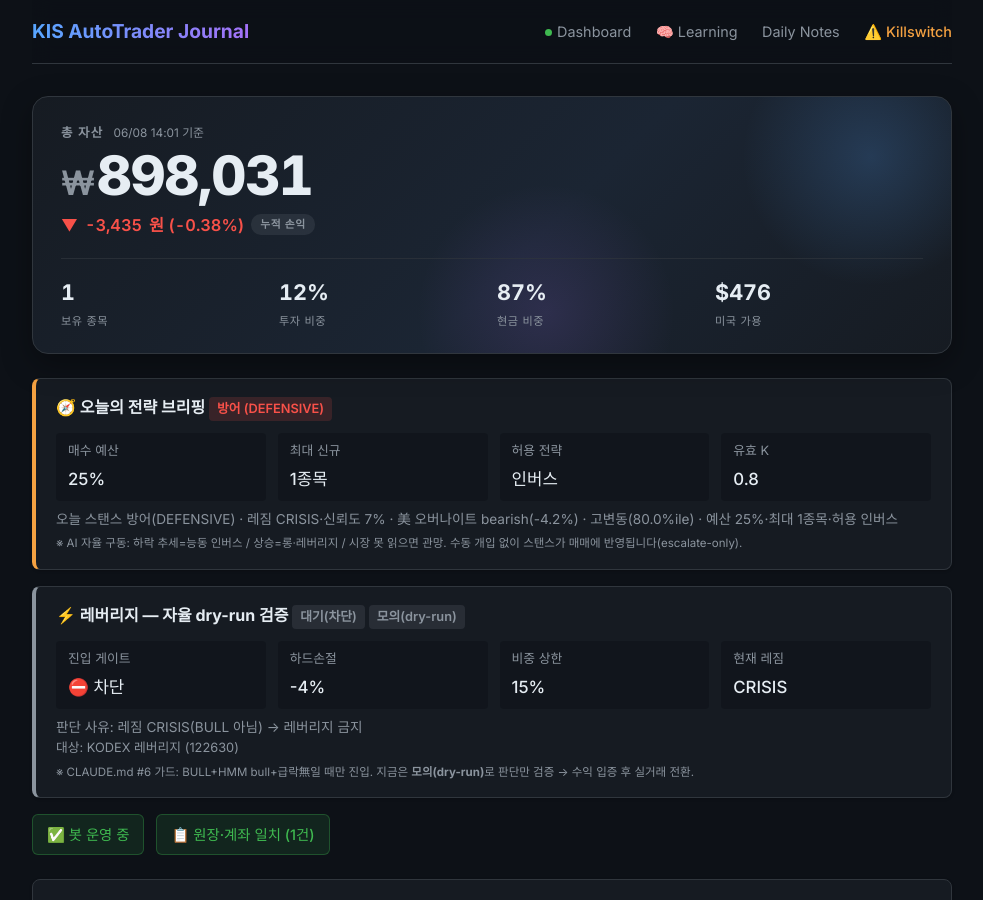
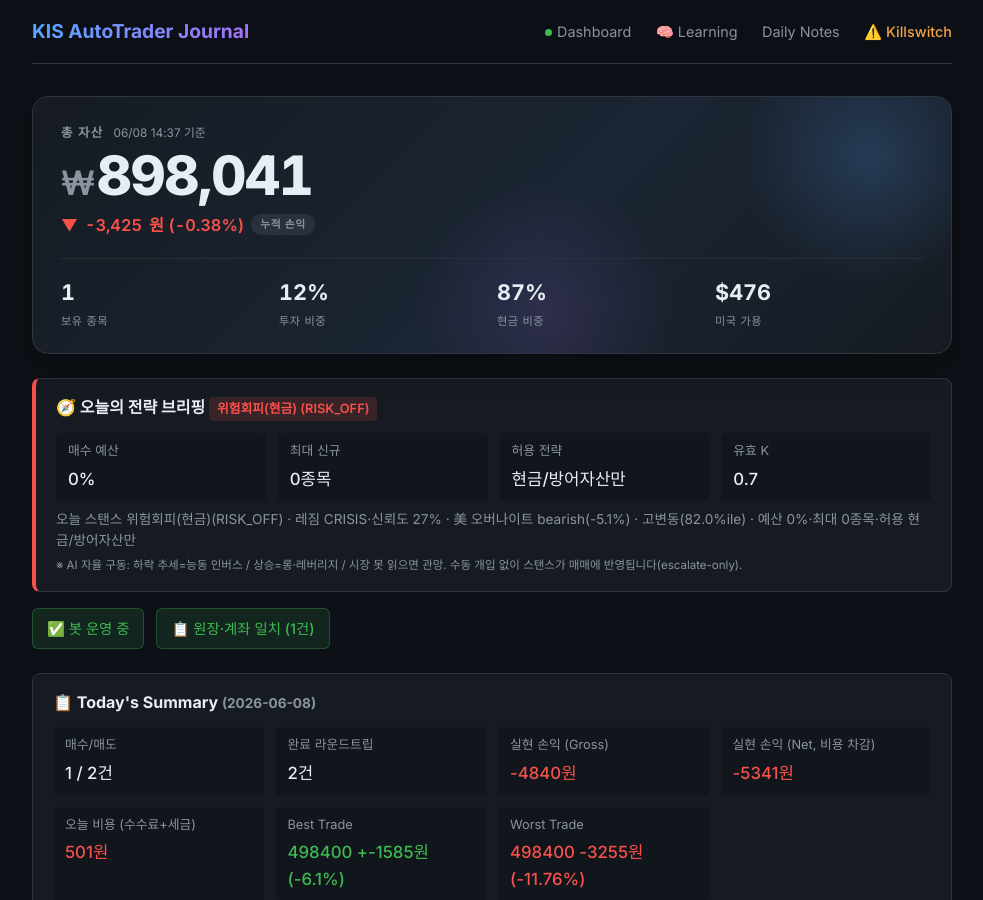
Before and after one commit to BudongJW/kis-trading-journal, a Jekyll site: the page built from index.html, in a window 1280 px wide and 900 px high. Shown: the whole window, without its empty margins (148-1131 px from the left). Built offline with Jekyll 4.4.1, drawn with Linux system fonts in a browser that asks for light colours; nearby versions of some CDN libraries; some of the changed text lies outside the part shown.

Commit message:
auto: portfolio update 14:37

```diff
--- a/_data/portfolio.json
+++ b/_data/portfolio.json
@@ -1,5 +1,5 @@
 {
-  "updated_at": "2026-06-08T14:01:38.368173",
+  "updated_at": "2026-06-08T14:37:17.693422",
   "initial_capital": 500000,
   "cash": 726981,
   "holdings": [
@@ -7,15 +7,12 @@
       "symbol": "214980",
       "name": "KODEX 단기채권PLUS",
       "qty": 1,
-      "current_price": 114630,
-      "value": 114630,
+      "current_price": 114640,
+      "value": 114640,
       "buy_price": 114630,
-      "pnl": 0,
+      "pnl": 10,
       "pnl_pct": 0.0,
-      "atr_at_buy": 0.0,
-      "hold_days": 0,
-      "peak_price": 114625,
-      "stop_price": 111186
+      "stop_price": 111191
     }
   ],
   "reconcile": {
@@ -31,12 +28,12 @@
     "set_at": "",
     "set_by": ""
   },
-  "holdings_value": 114630,
-  "total_value": 898031,
-  "total_pnl": -3435,
+  "holdings_value": 114640,
+  "total_value": 898041,
+  "total_pnl": -3425,
   "total_pnl_pct": -0.38,
   "realized_pnl": -3435,
-  "unrealized_pnl": 0,
+  "unrealized_pnl": 10,
   "total_trades": 9,
   "completed_trades": 4,
   "winning_trades": 1,
@@ -52,8 +49,7 @@
       "side": "buy",
       "qty": 1,
       "price": 27670,
-      "amount": 27670,
-      "reason": ""
+      "amount": 27670
     },
     {
       "timestamp": "2026-06-04T09:13:38",
@@ -64,8 +60,7 @@
       "side": "buy",
       "qty": 1,
       "price": 166100,
-      "amount": 166100,
-      "reason": ""
+      "amount": 166100
     },
     {
       "timestamp": "2026-06-04T11:16:38",
@@ -76,8 +71,7 @@
       "side": "sell",
       "qty": 1,
       "price": 168510,
-      "amount": 168510,
-      "reason": ""
+      "amount": 168510
     },
     {
       "timestamp": "2026-06-04T14:44:06",
@@ -88,8 +82,7 @@
       "side": "buy",
       "qty": 1,
       "price": 169405,
-      "amount": 169405,
-      "reason": ""
+      "amount": 169405
     },
     {
       "timestamp": "2026-06-04T15:21:08",
@@ -100,8 +93,7 @@
       "side": "sell",
       "qty": 1,
       "price": 168400,
-      "amount": 168400,
-      "reason": ""
+      "amount": 168400
     },
     {
       "timestamp": "2026-06-05T09:11:01",
@@ -112,8 +104,7 @@
       "side": "buy",
       "qty": 1,
       "price": 26000,
-      "amount": 26000,
-      "reason": ""
+      "amount": 26000
     },
     {
       "timestamp": "2026-06-08T12:50:18",
@@ -124,8 +115,7 @@
       "side": "sell",
       "qty": 1,
       "price": 148420,
-      "amount": 148420,
-      "reason": "매도: 손절매 (-12.4% ≤ -3%)"
+      "amount": 148420
     },
     {
       "timestamp": "2026-06-08T12:50:19",
@@ -136,8 +126,7 @@
       "side": "sell",
       "qty": 2,
       "price": 24415,
-      "amount": 48830,
-      "reason": "매도: 손절매 (-9.0% ≤ -3%)"
+      "amount": 48830
     },
     {
       "timestamp": "2026-06-08T14:01:36",
@@ -148,8 +137,7 @@
       "side": "buy",
       "qty": 1,
       "price": 114625,
-      "amount": 114625,
-      "reason": "방어자산 매수: CRISIS 레짐 — 모멘텀 0.0435"
+      "amount": 114625
     }
   ],
   "realized": [
@@ -508,30 +496,30 @@
     },
     {
       "date": "2026-06-08",
-      "total_value": 898031,
+      "total_value": 898041,
       "cash": 726981,
-      "holdings_value": 114630,
-      "day_pnl": -5341,
-      "cumul_pnl": -3435,
+      "holdings_value": 114640,
+      "day_pnl": -5331,
+      "cumul_pnl": -3425,
       "realized_pnl": -3435,
-      "unrealized_pnl": 0,
+      "unrealized_pnl": 10,
       "net_deposit": 401466,
       "regime": "up",
-      "hmm_state": "bear",
-      "confidence": 0.07,
-      "k_value": 0.7
+      "hmm_state": "unknown",
+      "confidence": 0.27,
+      "k_value": 0.6000000000000001
     }
   ],
   "market": {
     "regime": "up",
-    "hmm_state": "bear",
-    "confidence": 0.07,
+    "hmm_state": "unknown",
+    "confidence": 0.27,
     "volatility": "high",
-    "vol_percentile": 80.0,
+    "vol_percentile": 82.0,
     "overnight_gap": {
       "direction": "bearish",
-      "strength": 1.0,
-      "action": "skip"
+      "strength": 1.32,
+      "action": "reduce_size"
     },
     "strong_sectors": [
       "IT"
@@ -540,7 +528,7 @@
   "strategy": {
     "name": "ETF 변동성 돌파 + 신호 융합",
     "params": {
-      "k": 0.7,
+      "k": 0.6000000000000001,
       "trend_ma": 20
     },
     "universe_count": 2,
@@ -569,11 +557,11 @@
     "enabled": true,
     "regime": "CRISIS",
     "confidence": 0.65,
-    "sma_ratio": 0.7005,
+    "sma_ratio": 0.6897,
     "canary_bad": 1,
     "canary_scores": {
-      "195930": 0.5611,
-      "132030": -1.3558
+      "195930": 0.6326,
+      "132030": -1.4029
     }
   },
   "us_session": {
@@ -626,18 +614,18 @@
   "learning": {
     "market": {
       "trend": "up",
-      "hmm_state": "bear",
-      "hmm_confidence": 99.9,
+      "hmm_state": null,
+      "hmm_confidence": 0,
       "volatility": "high",
-      "vol_percentile": 80.0,
-      "market_confidence": 0.07,
-      "analyzed_at": "2026-06-08 10:39"
+      "vol_percentile": 82.0,
+      "market_confidence": 0.27,
+      "analyzed_at": "2026-06-07"
     },
     "overnight": {
       "direction": "bearish",
-      "nasdaq_change": -4.18,
-      "sp500_change": -2.64,
-      "recommended_action": "skip"
+      "nasdaq_change": -5.11,
+      "sp500_change": -2.81,
+      "recommended_action": "reduce_size"
     },
     "strong_sectors": [
       "IT"
@@ -691,7 +679,7 @@
       ]
     },
     "strategy_params": {
-      "k": 0.7,
+      "k": 0.6000000000000001,
       "trend_ma": 20,
       "train_sharpe": 0.8,
       "val_sharpe": 5.14,
@@ -831,44 +819,25 @@
     }
   },
   "day_plan": {
-    "stance": "DEFENSIVE",
-    "forced": false,
-    "auto_stance": "DEFENSIVE",
-    "stance_kr": "방어",
-    "budget_pct": 0.25,
-    "max_new_positions": 1,
+    "stance": "RISK_OFF",
+    "stance_kr": "위험회피(현금)",
+    "budget_pct": 0.0,
+    "max_new_positions": 0,
     "allow_long": false,
-    "allow_inverse": true,
+    "allow_inverse": false,
     "allow_leverage": false,
-    "size_mult": 0.4,
-    "k_effective": 0.8,
-    "allow_summary": "인버스",
-    "briefing": "오늘 스탠스 방어(DEFENSIVE) · 레짐 CRISIS·신뢰도 7% · 美 오버나이트 bearish(-4.2%) · 고변동(80.0%ile) · 예산 25%·최대 1종목·허용 인버스",
+    "size_mult": 0.0,
+    "k_effective": 0.7,
+    "allow_summary": "현금/방어자산만",
+    "briefing": "오늘 스탠스 위험회피(현금)(RISK_OFF) · 레짐 CRISIS·신뢰도 27% · 美 오버나이트 bearish(-5.1%) · 고변동(82.0%ile) · 예산 0%·최대 0종목·허용 현금/방어자산만",
     "signals": {
       "regime": "CRISIS",
-      "confidence": 0.07,
+      "confidence": 0.27,
       "direction": "bearish",
-      "nasdaq_change": -4.18,
+      "nasdaq_change": -5.11,
       "high_vol": true,
-      "vol_percentile": 80.0,
+      "vol_percentile": 82.0,
       "rapid_level": "NONE"
     }
-  },
-  "leverage": {
-    "enabled": true,
-    "dry_run": true,
-    "gate_allowed": false,
-    "gate_reason": "레짐 CRISIS(BULL 아님) → 레버리지 금지",
-    "hard_stop_pct": 0.04,
-    "max_weight": 0.15,
-    "regime": "CRISIS",
-    "hmm_state": "bear",
-    "hmm_confidence": 0.999,
-    "universe": [
-      {
-        "symbol": "122630",
-        "name": "KODEX 레버리지"
-      }
-    ]
   }
 }
```
Also changed, not shown: state/trades.csv (+10 -10 lines).
